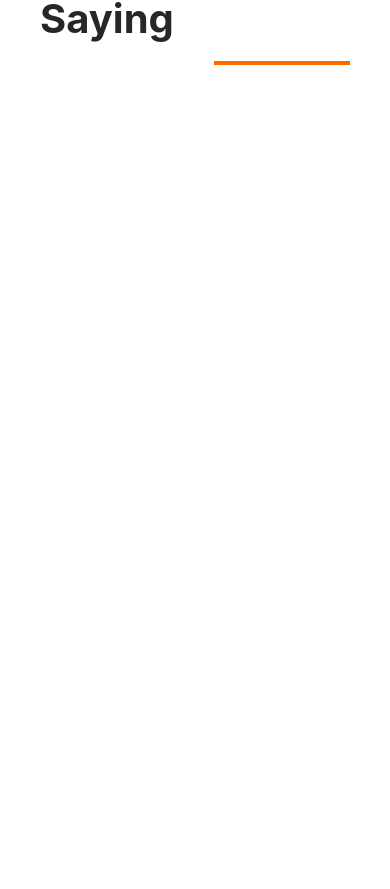
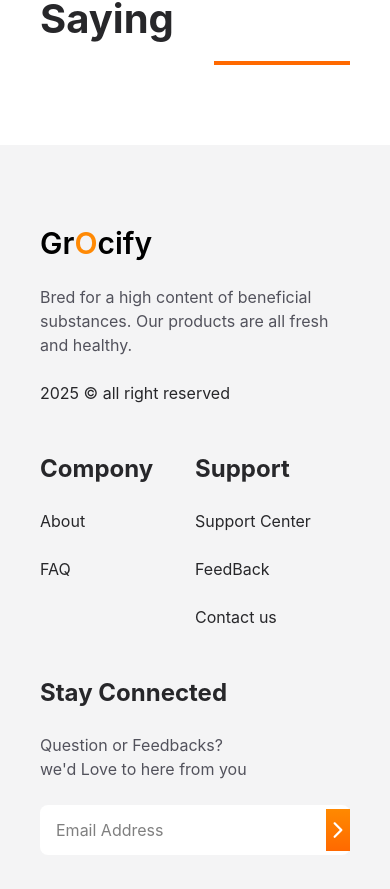
Before and after one commit to pawangrover100/-Multipage-Grocery-Website-with-React-Tailwind-CSS, a React (Vite) app: page / in a window 390 px wide. Shown: the part 9827-10716 px from the top of the page. Before the commit the page ends 9972 px from the top, so only its background shows below. Built offline with nearby package versions, Linux system fonts and the light colour scheme.

Commit message:
footer complete and responsive

```diff
--- a/src/components/Footer/Footer.jsx
+++ b/src/components/Footer/Footer.jsx
@@ -1,11 +1,80 @@
-import React from 'react'
+import React from "react";
+import { IoIosArrowForward } from "react-icons/io";
 
 function Footer() {
   return (
-  <footer >
+    <footer className="bg-zinc-100 py-20  ">
+      <div className="flex flex-wrap gap-y-12 max-w-[1400px] mx-auto px-10">
+        <div className="flex-1 basis-[300px]">
+          {/* logo */}
+          <a href="#" className="text-3xl font-semibold">
+            Gr<span className="text-orange-400  uppercase">o</span>cify
+          </a>
+          <p className="text-zinc-600 mt-6 max-w-[350px]">
+            Bred for a high content of beneficial substances. Our products are
+            all fresh and healthy.
+          </p>
+          <p className="text-zinc-800 mt-6">2025 &copy; all right reserved</p>
+        </div>
+        <ul className="flex-1">
+          <li>
+            <h5 className="text-zinc-800 text-2xl font-bold">Compony </h5>
+          </li>
+          <li className="text-zinc-800 mt-6">
+            <a href="#" className="hover:text-orange-500 ">
+              About
+            </a>
+          </li>
+          <li className="text-zinc-800 mt-6">
+            <a href="#" className="hover:text-orange-500 ">
+              FAQ
+            </a>
+          </li>
+        </ul>
+        <ul className="flex-1">
+          <li>
+            <h5 className="text-zinc-800 text-2xl font-bold">Support </h5>
+          </li>
+          <li className="text-zinc-800 mt-6">
+            <a href="#" className="hover:text-orange-500 ">
+              Support Center
+            </a>
+          </li>
+          <li className="text-zinc-800 mt-6">
+            <a href="#" className="hover:text-orange-500 ">
+              FeedBack
+            </a>
+          </li>
+          <li className="text-zinc-800 mt-6">
+            <a href="#" className="hover:text-orange-500 ">
+              Contact us
+            </a>
+          </li>
+        </ul>
+        <div className="flex-1">
+          <h5 className="text-zinc-800 text-2xl font-bold">Stay Connected</h5>
 
-  </footer>
-  )
+          <p className="mt-6 text-zinc-600">
+            Question or Feedbacks? <br />
+            we'd Love to here from you
+          </p>
+          <div className="bg-white flex rounded-lg py-1 mt-6">
+            <input
+              type="email"
+              name="email"
+              placeholder="Email Address"
+              id="email"
+              autoComplete="off"
+              className="h-[5vh] pl-4 flex-1 focus:outline-none"
+            />
+            <button className=" bg-gradient-to-b from-orange-400 to-orange-500 text-2xl text-white hover:to-orange-600 cursor-pointer">
+              <IoIosArrowForward />
+            </button>
+          </div>
+        </div>
+      </div>
+    </footer>
+  );
 }
 
-export default Footer
+export default Footer;
```
